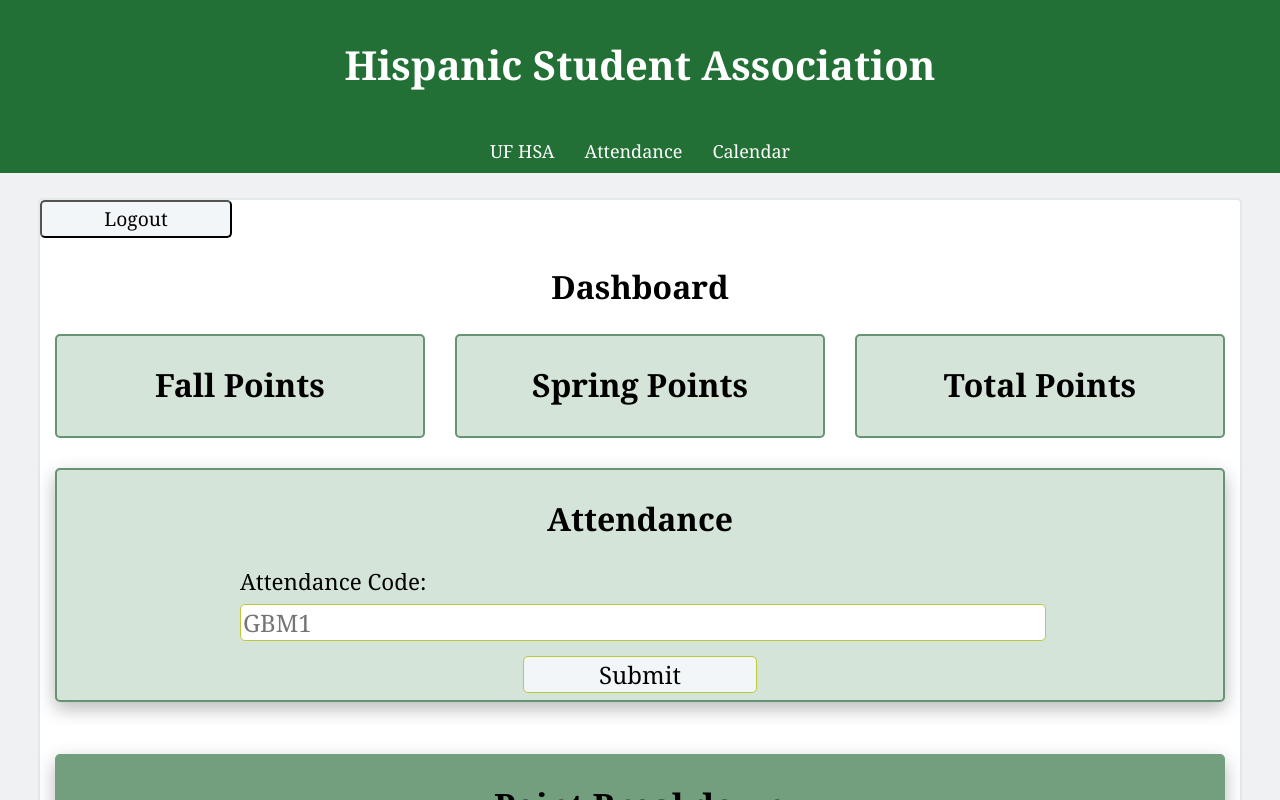
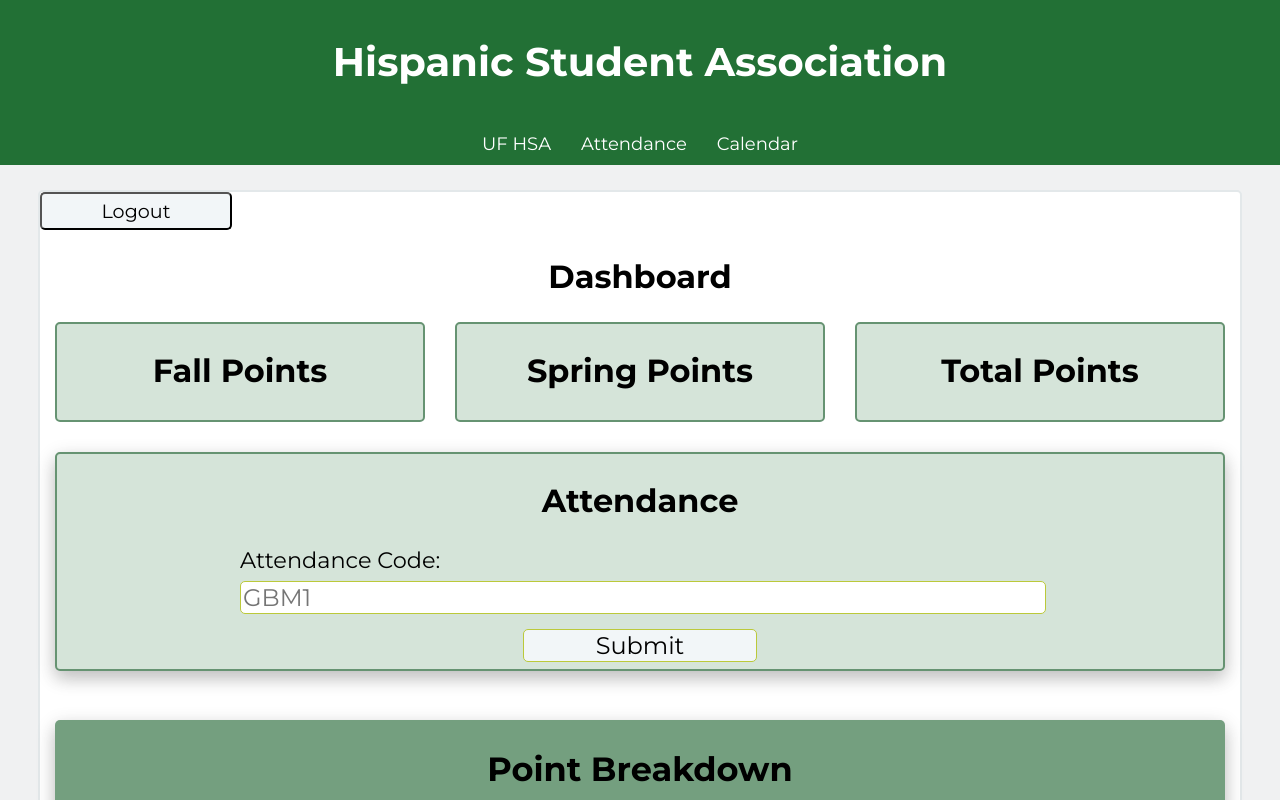
Before and after one commit to hsasecretary/hsapoints, a React (Create React App) app: page /dashboard in a window 1280 px wide. Shown: the top 800 px of the page. Built offline with nearby package versions, Linux system fonts and the light colour scheme; no server answers; the database is empty; sample sign-in values are in the browser's storage.

Commit message:
Add montserrat as the website font

```diff
--- a/public/index.html
+++ b/public/index.html
@@ -24,7 +24,10 @@
       work correctly both with client-side routing and a non-root public URL.
       Learn how to configure a non-root public URL by running `npm run build`.
     -->
-    <title>React App</title>
+    <title>HSA UF</title>
+    <link rel="preconnect" href="https://fonts.googleapis.com">
+    <link rel="preconnect" href="https://fonts.gstatic.com" crossorigin>
+    <link href="https://fonts.googleapis.com/css2?family=Montserrat:ital,wght@0,100..900;1,100..900&display=swap" rel="stylesheet">
   </head>
   <body>
     <noscript>You need to enable JavaScript to run this app.</noscript>
--- a/src/Logout.css
+++ b/src/Logout.css
@@ -5,7 +5,7 @@
     min-height: 2em;
     border-radius: 5px;
     font-size: 1.2em;
-    font-family: 'Georgia';
+    font-family: 'Montserrat', sans-serif;
 }
 button:hover
 {
--- a/src/index.css
+++ b/src/index.css
@@ -1,7 +1,7 @@
 body {
   margin: 0;
   src: url("https://fonts.google.com/specimen/Reddit+Mono");
-  font-family: Georgia, serif;
+  font-family: 'Montserrat', sans-serif;
   -webkit-font-smoothing: antialiased;
   -moz-osx-font-smoothing: grayscale;
   background-color: #f0f1f2;
@@ -13,5 +13,5 @@
 }
 input, select
 {
-  font-family: Georgia, serif;
+  font-family: Montserrat, sans-serif;
 }
```
